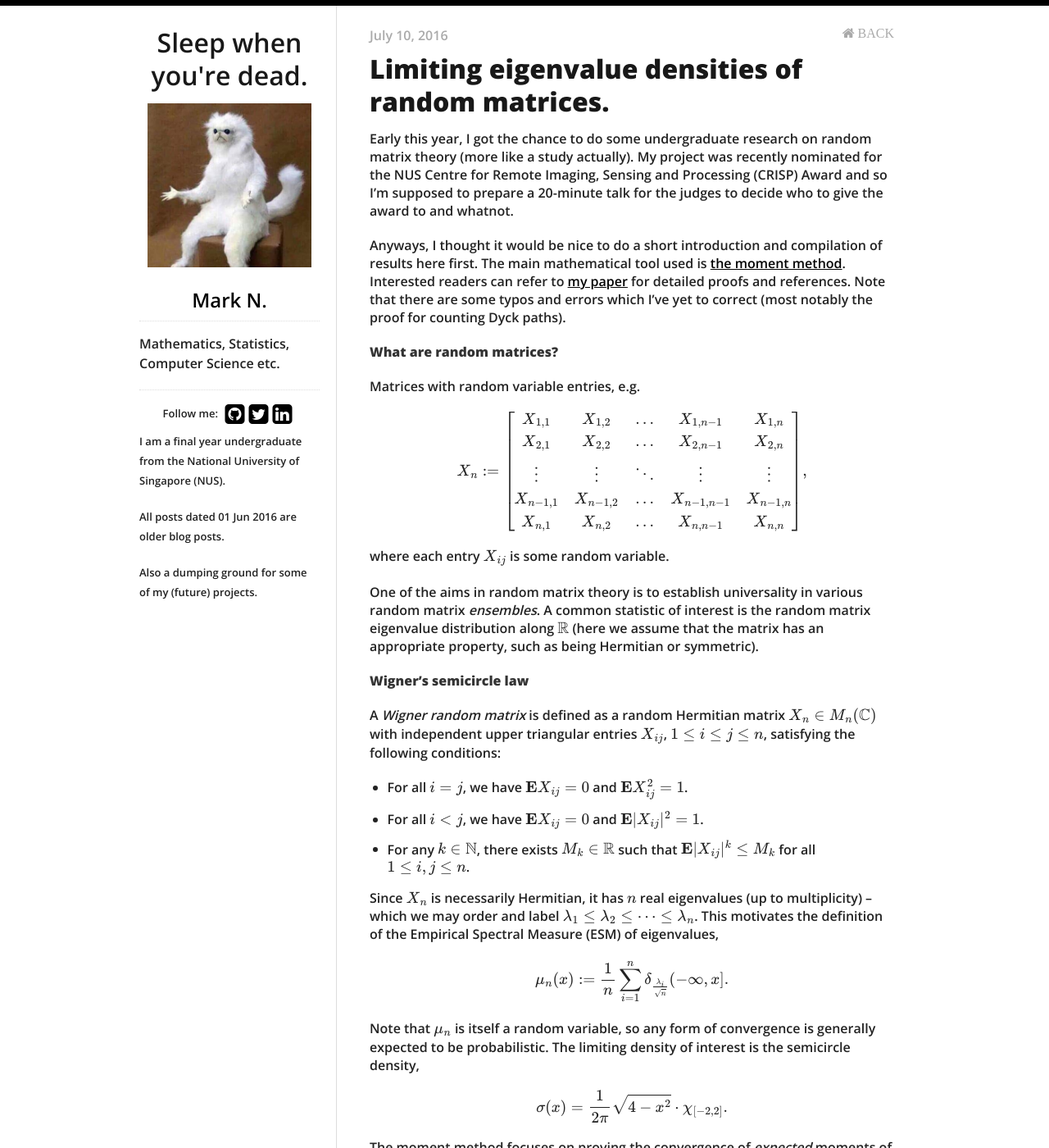
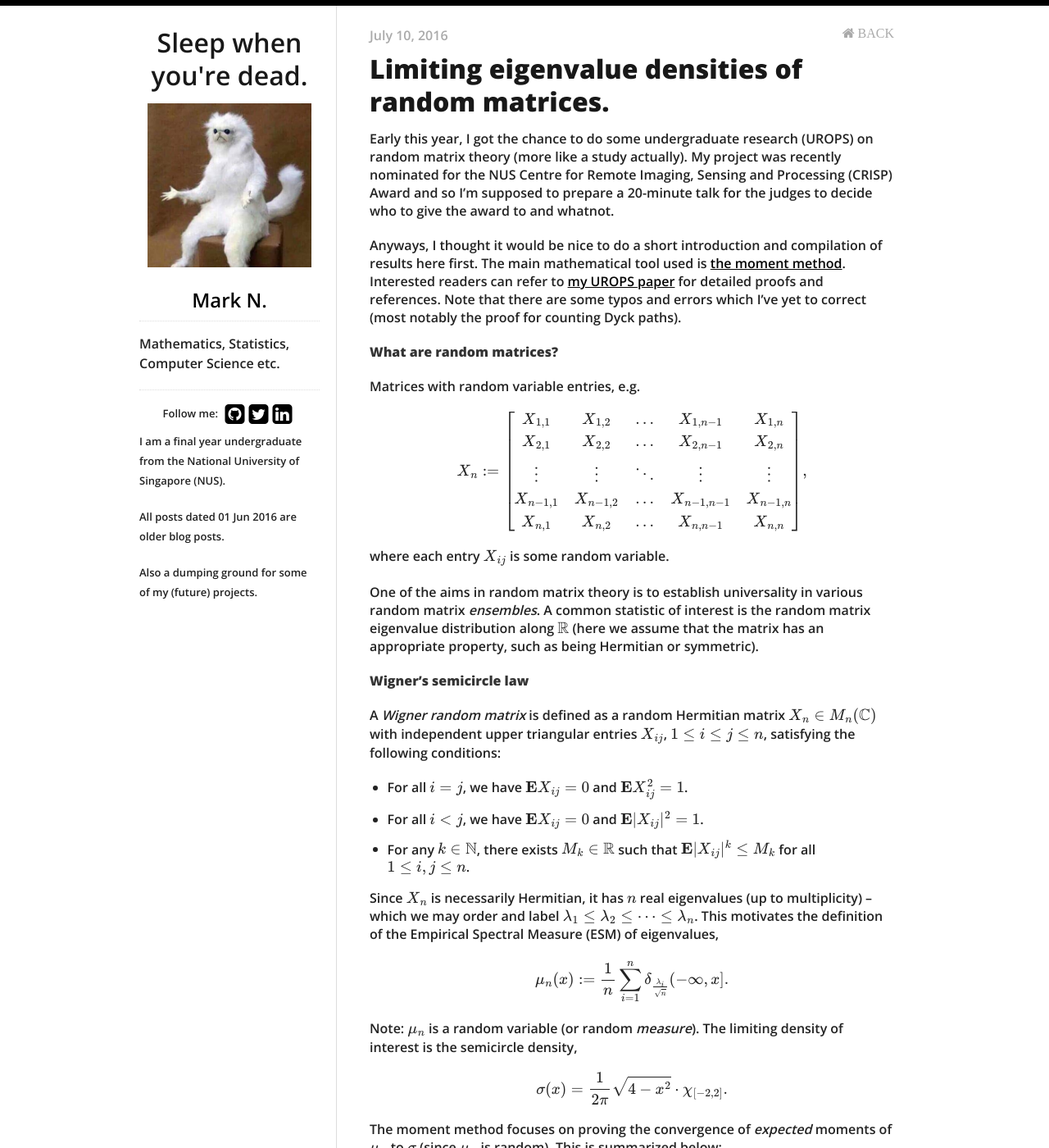
Before and after one commit to Wentong-DST/Wentong-DST.github.io, a Jekyll site: the page built from _posts/2016-07-11-limiting-eigenvalue-densities-of-random-matrices.md, in a window 1280 px wide and 1400 px high. Shown: the whole window at 82% size. Built offline with Jekyll 4.4.1, drawn with Linux system fonts in a browser that asks for light colours; nearby versions of some CDN libraries; formulas are drawn with MathJax 3; some of the changed text lies outside the part shown.

Commit message:
edited post

```diff
--- a/_posts/2016-07-11-limiting-eigenvalue-densities-of-random-matrices.md
+++ b/_posts/2016-07-11-limiting-eigenvalue-densities-of-random-matrices.md
@@ -6,9 +6,9 @@ author: Mark N
 categories:
 ---
 
-Early this year, I got the chance to do some undergraduate research on random matrix theory (more like a study actually). My project was recently nominated for the NUS Centre for Remote Imaging, Sensing and Processing (CRISP) Award and so I'm supposed to prepare a 20-minute talk for the judges to decide who to give the award to and whatnot.
+Early this year, I got the chance to do some undergraduate research (UROPS) on random matrix theory (more like a study actually). My project was recently nominated for the NUS Centre for Remote Imaging, Sensing and Processing (CRISP) Award and so I'm supposed to prepare a 20-minute talk for the judges to decide who to give the award to and whatnot.
 
-Anyways, I thought it would be nice to do a short introduction and compilation of results here first. The main mathematical tool used is [<u>the moment method</u>](https://en.wikipedia.org/wiki/Method_of_moments_(probability_theory)). Interested readers can refer to [<u>my paper</u>](/pdf/ma3288.pdf "ma3288.pdf") for detailed proofs and references. Note that there are some typos and errors which I've yet to correct (most notably the proof for counting Dyck paths).
+Anyways, I thought it would be nice to do a short introduction and compilation of results here first. The main mathematical tool used is [<u>the moment method</u>](https://en.wikipedia.org/wiki/Method_of_moments_(probability_theory)). Interested readers can refer to [<u>my UROPS paper</u>](/pdf/ma3288.pdf "ma3288.pdf") for detailed proofs and references. Note that there are some typos and errors which I've yet to correct (most notably the proof for counting Dyck paths).
 
 **What are random matrices?**
 
@@ -39,7 +39,7 @@ Since $$X_{n}$$ is necessarily Hermitian, it has $$n$$ real eigenvalues (up to m
 
 $$\mu_{n}(x) := \frac{1}{n}\sum_{i=1}^{n}\delta_{\frac{\lambda_{i}}{\sqrt{n}}}(-\infty, x].$$
 
-Note that $$\mu_{n}$$ is itself a random variable, so any form of convergence is generally expected to be probabilistic. The limiting density of interest is the semicircle density,
+Note: $$\mu_{n}$$ is a random variable (or random *measure*). The limiting density of interest is the semicircle density,
 
 $$\sigma(x) = \frac{1}{2\pi} \sqrt{4 - x^{2}}\cdot \chi_{[-2, 2]}.$$
 
```
Also changed, not shown: other parts of _posts/2016-07-11-limiting-eigenvalue-densities-of-random-matrices.md (+1 -1 lines).
